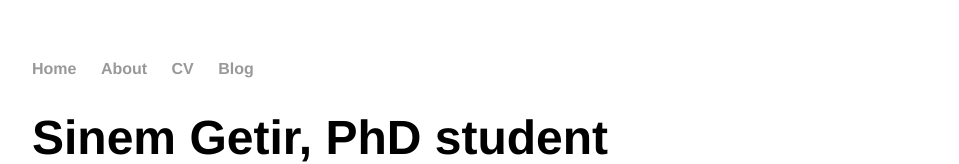
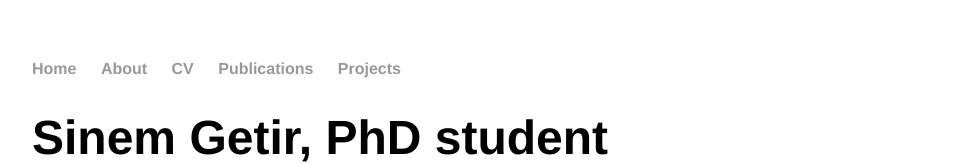
Before and after one commit to sinemgetir/sinemgetir.github.io, a plain HTML site: page index.html in a window 1280 px wide. Shown: the top 164 px of the page, without its empty margins (160-1119 px from the left). Drawn offline with Linux system fonts and the light colour scheme.

Commit message:
Update index.html
organize titles

```diff
--- a/index.html
+++ b/index.html
@@ -11,7 +11,8 @@
         		<li><a href="/">Home</a></li>
 	        	<li><a href="/about">About</a></li>
         		<li><a href="/cv">CV</a></li>
-        		<li><a href="/blog">Blog</a></li>
+        		<li><a href="/pub">Publications</a></li>
+			<li><a href="/pub">Projects</a></li>
     		</ul>
 		</nav>
 		<div class="container">
```
